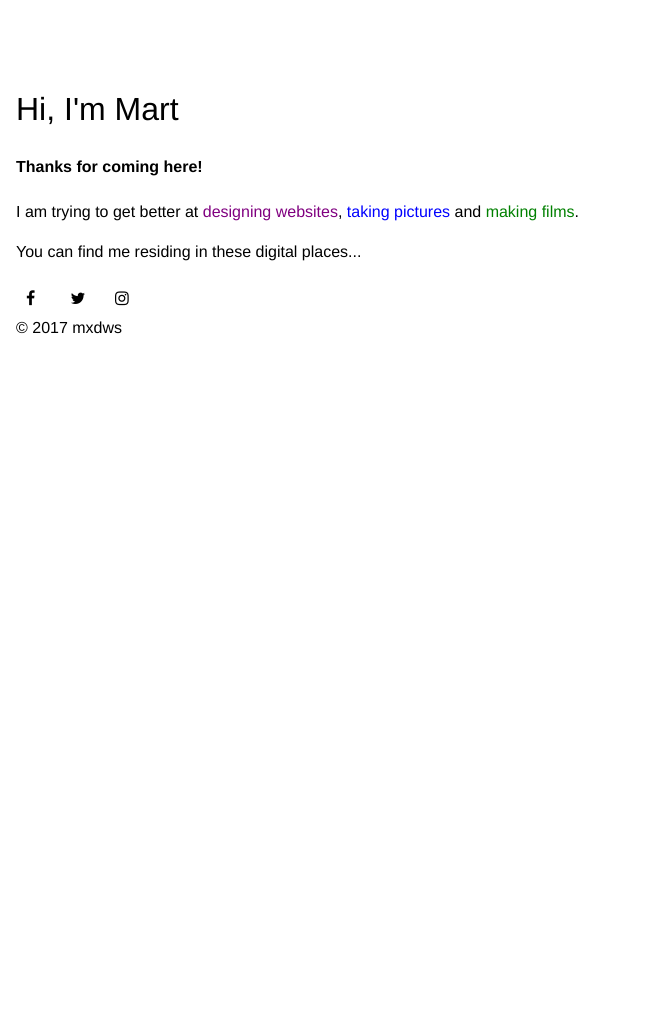
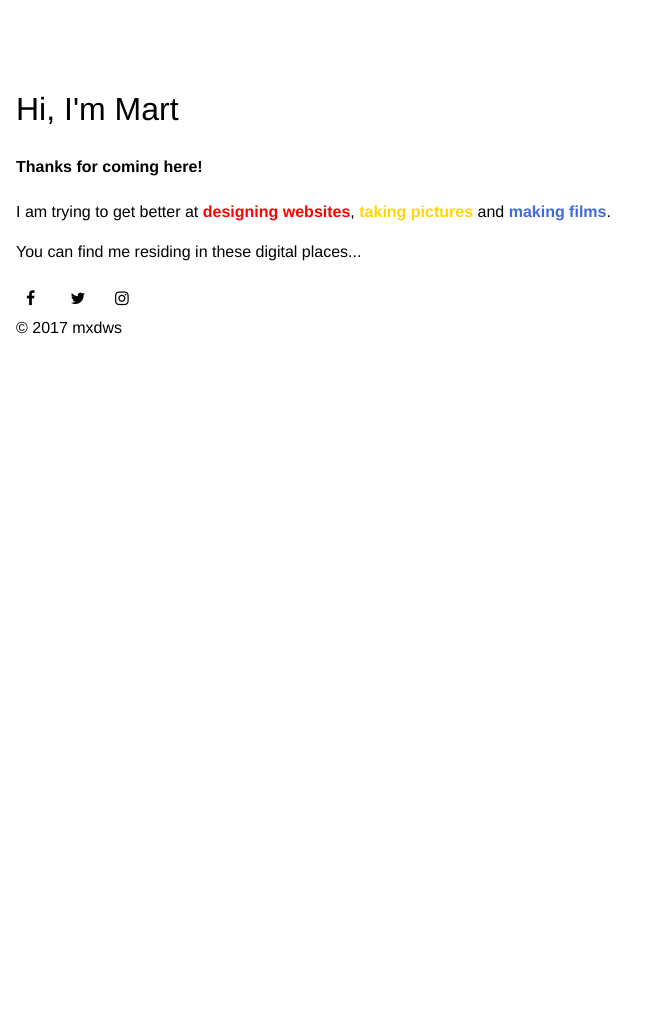
Before and after one commit to mxdws/espresso, a Jekyll site: the page built from index.html, in a window 1280 px wide. Shown: the whole page, without its empty margins (0-657 px from the left). Built offline with Jekyll 4.4.1, drawn with Linux system fonts in a browser that asks for light colours; nearby versions of some CDN libraries.

Commit message:
Update style.css

```diff
--- a/assets/css/style.css
+++ b/assets/css/style.css
@@ -62,16 +62,19 @@ h2 {
 */
 
 #web, #web:visited {
-	color: purple;
+	color: red;
+	font-weight: bold;
 	text-decoration: none;
 }
 
 #pics, #pics:visited {
-	color: blue;
+	color: gold;
+	font-weight: bold;
 	text-decoration: none;
 }
 
 #film, #film:visited {
-	color: green;
+	color: royalblue;
+	font-weight: bold;
 	text-decoration: none;
 }
```
